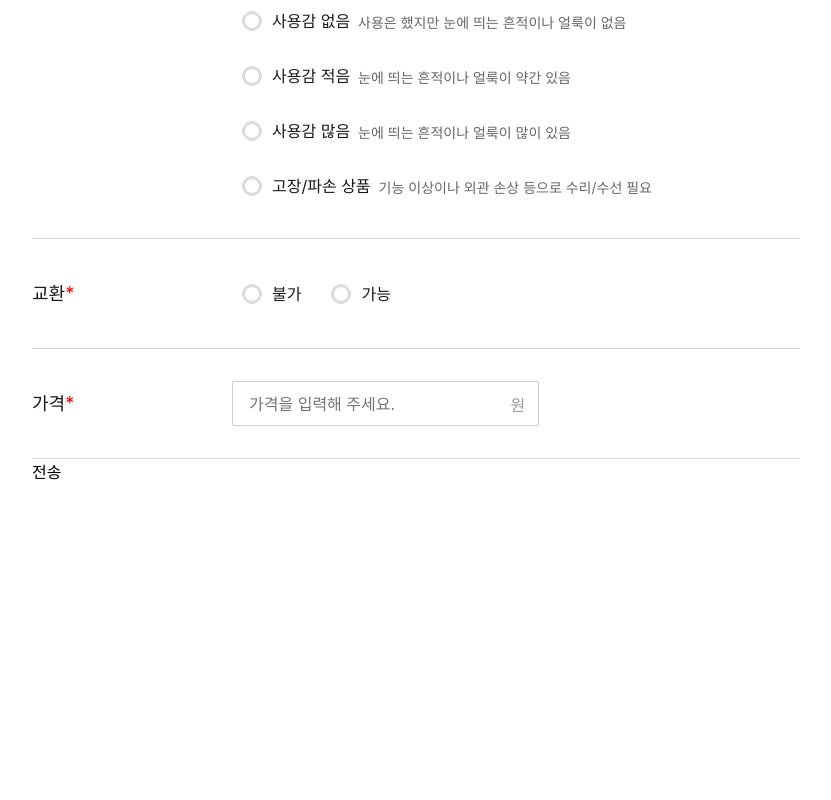
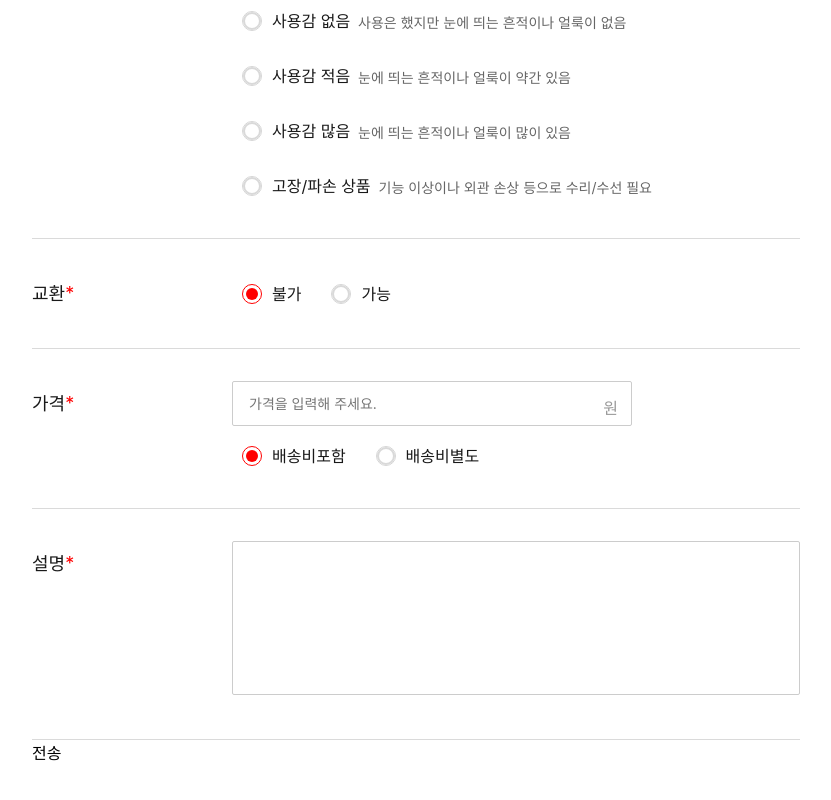
Before and after one commit to Eumjeongtae/productRegister, a React (Create React App) app: page / in a window 1280 px wide. Shown: the part 1216-2016 px from the top of the page, without its empty margins (224-1055 px from the left). Built offline with nearby package versions, Linux system fonts and the light colour scheme; some icons are missing.

Commit message:
useState 리팩토링 / textarea 미완

```diff
--- a/src/pages/ProductRegister.jsx
+++ b/src/pages/ProductRegister.jsx
@@ -9,38 +9,43 @@ export default function ProductRegister() {
   // 상태 관리를 위한 useState 훅 사용
   let [form, setForm] = useState({ 'productName': '', 'category': '', location, 'price': '' })
   let [textNum, setTextNum] = useState(0);  // 상품이름 input 글자수 체크
-  let [show, setShow] = useState(false);  // 상품명을 입력 멘트온오프
   const [active, setActive] = useState(false) // '상세 카테고리를 선택해주세요.' 멘트 온오프
   let [first, setFirst] = useState(''); // 카테고리 천째칸
   let [second, setScond] = useState(''); // 카테고리 둘째칸
   let [last, setLast] = useState(''); // 카테고리 셋째칸
   let checkNum = /^[0-9]/; // 가격 숫자만 정규식
-  let [priceNotice, setPriceNotice] = useState(false)
+  let [deliverPrice, setDeliverPrice] = useState(false) // 배달비칸 온 오프
+  let [notice, setNotice] = useState([false, false, false, false]) // input 주의사항 메세지
 
   const handleChange = (e) => {
     const { name, value } = e.target;
     setForm({ ...form, [name]: value });
   } //input 값 onChange시 value값 재 할당
-
-  let textNumCheck = (e) => {
+  const copyArr = (boolean, n) => {
+    let copy = [...notice]
+    copy[n] = boolean
+    setNotice(copy)
+  }
+  let textNumCheck = (e, n) => {
     let txtNum = e.target.value.length;
     setTextNum(txtNum); //txtNum의 수에따라 input 테두리색을 위해 클래스 add , remove
     if (txtNum === 1) {
-      setShow(true)
+
       e.target.classList.add('on')
+      copyArr(true, n)
     } else {
-      setShow(false)
+      copyArr(false, n)
       e.target.classList.remove('on')
     }
   }
-  let priceNumCheck = (e) => {
+  let priceNumCheck = (e, n) => {
     let priceNum = e.target.value
     if (parseInt(priceNum) < 100) {
       e.target.classList.add('on')
-      setPriceNotice(true)
+      copyArr(true, n)
     } else {
       e.target.classList.remove('on')
-      setPriceNotice(false)
+      copyArr(false, n)
     }
     if (!checkNum.test(priceNum)) {
       setForm({ ...form, 'price': '' });
@@ -48,6 +53,24 @@ export default function ProductRegister() {
 
     setForm({ ...form, 'price': priceNum !== '' ? parseInt(priceNum) : '' });
   }
+
+  let deliverPriceCheck = (e, n) => {
+    let deliverPrice = e.target.value
+    if (parseInt(deliverPrice) < 100) {
+      copyArr(true, n)
+      e.target.classList.add('on')
+    } else if (parseInt(deliverPrice) > 100000) {
+      copyArr(true, n)
+      e.target.classList.add('on')
+      e.target.value = 100000
+      alert('배송비는 100원부터 100,000원까지 입력할 수 있어요.')
+    } else {
+      e.target.classList.remove('on')
+      copyArr(false, n)
+    }
+
+  }
+
 
   let catagoryClick = (boolean, value, txt, n) => {
     setActive(boolean) // active boolean 값에 따라  '상세 카테고리를 선택해주세요.' 텍스트 노출 미노출
@@ -71,6 +94,18 @@ export default function ProductRegister() {
     console.log(form);
   }
 
+  let textAreaCheck = (e, n) => {
+    let txtNum = e.target.value.length;
+    if (txtNum < 10) {
+
+      e.target.classList.add('on')
+      copyArr(true, n)
+    } else {
+      copyArr(false, n)
+      e.target.classList.remove('on')
+    }
+  }
+
   return (
     <form className="inner" onSubmit={handleSubmit}>
 
@@ -90,12 +125,12 @@ export default function ProductRegister() {
           <p className="inputTitle">상품명</p>
           <div className="nameInput">
             <input type="text" id="productName" name="productName" value={form.productName} onChange={(e) => {
-              textNumCheck(e);
+              textNumCheck(e, 0);
               handleChange(e);
             }} maxLength='40' placeholder="상품명을 입력해 주세요." />
             <span>{textNum}/40</span>
             <span className="notice">
-              {show && <><i className="xi-ban"></i>상품명을 입력해 주세요.</>}
+              {notice[0] && <><i className="xi-ban"></i>상품명을 입력해 주세요.</>}
             </span>
           </div>
         </div>
@@ -149,7 +184,7 @@ export default function ProductRegister() {
           <p className="inputTitle">교환</p>
           <div className="formRadio">
             <label for="disable" >
-              <input id="disable" type="radio" name="change" />불가
+              <input id="disable" type="radio" name="change" checked />불가
             </label>
             <label for="ablr" >
               <input id="ablr" type="radio" name="change" />가능
@@ -159,17 +194,62 @@ export default function ProductRegister() {
 
         <div className="inputContainer">
           <p className="inputTitle">가격</p>
-          <div className="priceInput">
-            <input type="text" id="price" name="price" value={form.price} onChange={(e) => {
-              handleChange(e);
-              priceNumCheck(e);
-            }} maxLength='11' placeholder="가격을 입력해 주세요." />
+          <div >
+            <p className="priceInput">
+              <input type="text" id="price" name="price" value={form.price} onChange={(e) => {
+                priceNumCheck(e, 1);
+              }} maxLength='11' placeholder="가격을 입력해 주세요." />
+              <span className="notice">
+                {notice[1] && <><i className="xi-ban"></i>100원 이상 입력해주세요.</>}
+              </span>
+            </p>
+            <div className="formRadio">
+              <label for="include" >
+                <input id="include" type="radio" name="deliver" checked={!deliverPrice} onChange={() => setDeliverPrice(false)} />배송비포함
+              </label>
+              <label for="notInclude" >
+                <input id="notInclude" type="radio" name="deliver" onChange={() => setDeliverPrice(true)} />배송비별도
+              </label>
+            </div>
+          </div>
+
+        </div>
+
+        {deliverPrice &&
+
+          <div className="inputContainer">
+            <p className="inputTitle">배송비</p>
+            <div >
+              <p className="priceInput">
+                <input type="text" id="dleliverPrice" name="dleliverPrice" onChange={(e) => {
+                  deliverPriceCheck(e, 2);
+                }} maxLength='11' placeholder="배송비를 입력해 주세요." />
+                <span className="notice">
+                  {notice[2] && <><i className="xi-ban"></i>배송비는 100원부터 100,000원까지 입력할 수 있어요</>}
+
+                </span>
+                <b className="marginT">- 입력 시 구매자가 배송비까지 한 번에 결제할 수 있어요.</b>
+                <b>- 편의점택배 최소 금액 3,200원 (동일권, 350g 이하 기준)</b>
+              </p>
+
+            </div>
+
+          </div>
+        }
+        <div className="inputContainer">
+          <p className="inputTitle">설명</p>
+          <div >
+            <textarea rows="6" onChange={(e) => {
+              textAreaCheck(e, 3)
+            }}></textarea>
             <span className="notice">
-              {priceNotice && <><i className="xi-ban"></i>100원 이상 입력해주세요.</>}
+              {notice[3] && <><i className="xi-ban"></i>상품 설명을 10글자 이상 입력해주세요.</>}
             </span>
           </div>
 
+
         </div>
+
 
 
 
--- a/src/style/register/Register.css
+++ b/src/style/register/Register.css
@@ -31,6 +31,52 @@ fieldset .inputContainer {
   display: flex;
   padding: 2rem 0;
   border-bottom: 1px solid rgb(218, 218, 218);
+}
+fieldset .inputContainer .formRadio {
+  display: flex;
+}
+fieldset .inputContainer .formRadio label {
+  margin-right: 20px;
+}
+fieldset .inputContainer .formRadio.deliver {
+  width: 100%;
+}
+fieldset .inputContainer input[type=radio] {
+  position: relative;
+  width: 20px;
+  height: 20px;
+  border-radius: 50%;
+  opacity: 30%;
+  margin: 10px;
+  padding: 0;
+  cursor: pointer;
+}
+fieldset .inputContainer input[type=radio]:hover::before {
+  background-color: #dddddd;
+  width: 100%;
+  height: 100%;
+  border-radius: 50%;
+  border: 2px solid #858585;
+}
+fieldset .inputContainer input[type=radio]:checked {
+  opacity: 1;
+  accent-color: red;
+}
+fieldset .inputContainer input[type=radio]:checked::before {
+  content: "";
+  border: none;
+}
+fieldset .inputContainer input[type=radio]::before {
+  content: "";
+  position: absolute;
+  top: 50%;
+  left: 50%;
+  transform: translate(-50%, -50%);
+  width: 90%;
+  height: 90%;
+  border-radius: 50%;
+  border: 2px solid #858585;
+  box-sizing: border-box;
 }
 fieldset .inputContainer div:nth-child(2) {
   width: calc(100% - 200px);
@@ -74,43 +120,6 @@ fieldset .inputContainer div:nth-child(2) label {
   align-items: center;
   cursor: pointer;
 }
-fieldset .inputContainer div:nth-child(2) label input[type=radio] {
-  position: relative;
-  width: 20px;
-  height: 20px;
-  border-radius: 50%;
-  opacity: 30%;
-  margin: 10px;
-  padding: 0;
-  cursor: pointer;
-}
-fieldset .inputContainer div:nth-child(2) label input[type=radio]:hover::before {
-  background-color: #dddddd;
-  width: 100%;
-  height: 100%;
-  border-radius: 50%;
-  border: 2px solid #858585;
-}
-fieldset .inputContainer div:nth-child(2) label input[type=radio]:checked {
-  opacity: 1;
-  accent-color: red;
-}
-fieldset .inputContainer div:nth-child(2) label input[type=radio]:checked::before {
-  content: "";
-  border: none;
-}
-fieldset .inputContainer div:nth-child(2) label input[type=radio]::before {
-  content: "";
-  position: absolute;
-  top: 50%;
-  left: 50%;
-  transform: translate(-50%, -50%);
-  width: 90%;
-  height: 90%;
-  border-radius: 50%;
-  border: 2px solid #858585;
-  box-sizing: border-box;
-}
 fieldset .inputContainer div:nth-child(2) label.productRadio {
   -webkit-box-align: center;
   position: relative;
@@ -126,28 +135,42 @@ fieldset .inputContainer div:nth-child(2) label.productRadio span {
   margin-top: 3px;
   color: rgb(102, 102, 102);
 }
-fieldset .inputContainer div:nth-child(2).formRadio {
-  display: flex;
+fieldset .inputContainer div:nth-child(2) .priceInput {
+  position: relative;
+  width: 400px;
+  margin-bottom: 10px;
 }
-fieldset .inputContainer div:nth-child(2).formRadio label {
-  margin-right: 20px;
-}
-fieldset .inputContainer div:nth-child(2).priceInput {
-  position: relative;
-  width: 40%;
-  height: 45px;
-}
-fieldset .inputContainer div:nth-child(2).priceInput::after {
+fieldset .inputContainer div:nth-child(2) .priceInput::after {
   content: "원";
 }
-fieldset .inputContainer div:nth-child(2).priceInput::after {
+fieldset .inputContainer div:nth-child(2) .priceInput::after {
   position: absolute;
   right: 14px;
-  top: 50%;
-  transform: translateY(-50%);
+  top: 14px;
   font-size: 16px;
   font-weight: 400;
   color: rgb(153, 153, 153);
+}
+fieldset .inputContainer div:nth-child(2) .priceInput b {
+  display: block;
+  color: rgb(102, 102, 102);
+  font-size: 12px;
+  font-weight: 400;
+  line-height: 180%;
+}
+fieldset .inputContainer div:nth-child(2) .priceInput b.marginT {
+  margin-top: 8px;
+}
+fieldset .inputContainer div:nth-child(2) textarea {
+  width: 100%;
+  resize: none;
+  border-radius: 2px;
+  border: 1px solid rgb(204, 204, 204);
+  box-sizing: border-box;
+  padding: 1rem;
+}
+fieldset .inputContainer div:nth-child(2) textarea.on {
+  outline: 1px solid rgb(245, 126, 0) !important;
 }
 fieldset .inputContainer div.nameInput {
   display: flex;
@@ -234,8 +257,7 @@ fieldset .inputContainer input {
   width: 100%;
   height: 45px;
   padding: 0 1rem;
-  font-size: 16px;
-  font-weight: 400;
+  font-size: 14px;
   line-height: 125%;
   color: rgb(25, 25, 25);
   border-radius: 2px;
--- a/src/style/register/Register.scss
+++ b/src/style/register/Register.scss
@@ -34,6 +34,66 @@ fieldset {
     display: flex;
     padding: 2rem 0;
     border-bottom: 1px solid rgb(218, 218, 218);
+
+    .formRadio {
+      display: flex;
+
+      label {
+        margin-right: 20px;
+      }
+
+      &.deliver {
+        width: 100%;
+      }
+    }
+
+    input[type='radio'] {
+      position: relative;
+      width: 20px;
+      height: 20px;
+      border-radius: 50%;
+      opacity: 30%;
+      margin: 10px;
+      padding: 0;
+      cursor: pointer;
+
+      &:hover {
+        &::before {
+          background-color: #dddddd;
+          width: 100%;
+          height: 100%;
+          border-radius: 50%;
+          border: 2px solid #858585;
+        }
+      }
+
+      &:checked {
+        opacity: 1;
+        accent-color: red;
+
+        &::before {
+          content: '';
+          border: none;
+        }
+
+      }
+
+      &::before {
+        content: '';
+        position: absolute;
+        top: 50%;
+        left: 50%;
+        transform: translate(-50%, -50%);
+        width: 90%;
+        height: 90%;
+        border-radius: 50%;
+        border: 2px solid #858585;
+        box-sizing: border-box;
+
+      }
+
+
+    }
 
     & div:nth-child(2) {
       width: calc(100% - 200px);
@@ -83,53 +143,7 @@ fieldset {
         align-items: center;
         cursor: pointer;
 
-        input[type='radio'] {
-          position: relative;
-          width: 20px;
-          height: 20px;
-          border-radius: 50%;
-          opacity: 30%;
-          margin: 10px;
-          padding: 0;
-          cursor: pointer;
 
-          &:hover {
-            &::before {
-              background-color: #dddddd;
-              width: 100%;
-              height: 100%;
-              border-radius: 50%;
-              border: 2px solid #858585;
-            }
-          }
-
-          &:checked {
-            opacity: 1;
-            accent-color: red;
-
-            &::before {
-              content: '';
-              border: none;
-            }
-
-          }
-
-          &::before {
-            content: '';
-            position: absolute;
-            top: 50%;
-            left: 50%;
-            transform: translate(-50%, -50%);
-            width: 90%;
-            height: 90%;
-            border-radius: 50%;
-            border: 2px solid #858585;
-            box-sizing: border-box;
-
-          }
-
-
-        }
 
         &.productRadio {
           -webkit-box-align: center;
@@ -153,18 +167,11 @@ fieldset {
         }
       }
 
-      &.formRadio {
-        display: flex;
+      .priceInput {
+        position: relative;
+        width: 400px;
+        margin-bottom: 10px;
 
-        label {
-          margin-right: 20px;
-        }
-      }
-
-      &.priceInput {
-        position: relative;
-        width: 40%;
-        height: 45px;
         &::after {
           content: '원';
         }
@@ -172,11 +179,38 @@ fieldset {
         &::after {
           position: absolute;
           right: 14px;
-          top: 50%;
-          transform: translateY(-50%);
+          top: 14px;
+
           font-size: 16px;
           font-weight: 400;
           color: rgb(153, 153, 153);
+        }
+
+        b {
+          display: block;
+          color: rgb(102, 102, 102);
+          font-size: 12px;
+          font-weight: 400;
+          line-height: 180%;
+
+          &.marginT {
+            margin-top: 8px;
+          }
+        }
+
+
+      }
+
+      textarea {
+        width: 100%;
+        resize: none;
+        border-radius: 2px;
+        border: 1px solid rgb(204, 204, 204);
+        box-sizing: border-box;
+        padding: 1rem;
+
+        &.on {
+          outline: 1px solid rgb(245, 126, 0) !important;
         }
       }
     }
@@ -293,8 +327,7 @@ fieldset {
       width: 100%;
       height: 45px;
       padding: 0 1rem;
-      font-size: 16px;
-      font-weight: 400;
+      font-size: 14px;
       line-height: 125%;
       color: rgb(25, 25, 25);
       border-radius: 2px;
```
Also changed, not shown: 1 other file (tests, documents, lock files or other folders).
